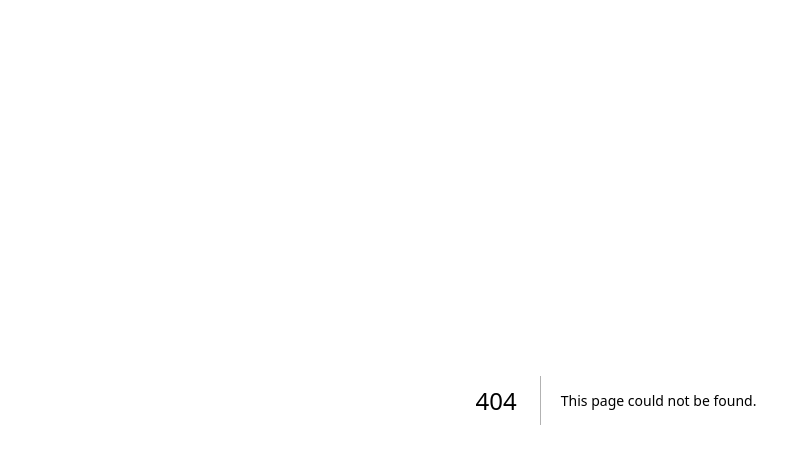
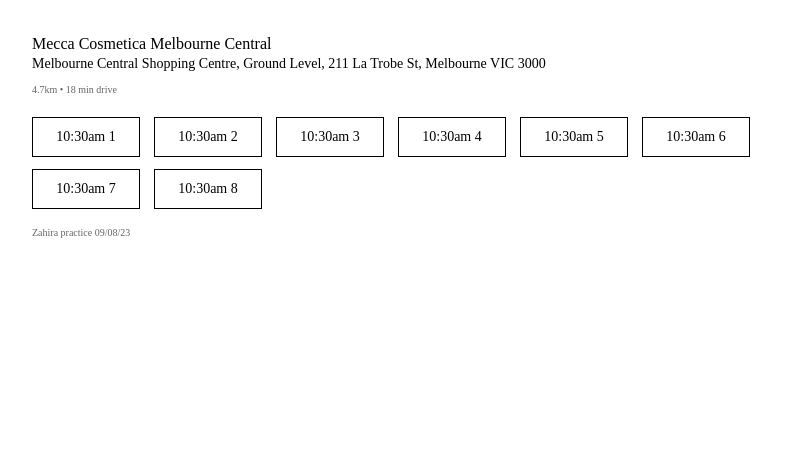
Before and after one commit to pengsterism/to-do-list, a Next.js app: page /StoresCSS in a window 1280 px wide. Before the commit this address had no page. Shown: the top 464 px of the page, without its empty margins (24-811 px from the left). Built offline with nearby package versions, Linux system fonts and the light colour scheme.

Commit message:
added stores css task

```diff
--- /dev/null
+++ b/src/app/StoresCSS/App.js
@@ -0,0 +1,105 @@
+import { styled } from "styled-components";
+import ButtonGrid from "./ButtonGrid";
+
+function App() {
+  const AppStyle = styled.div`
+    text-align: left;
+    font-weight: 400;
+    display: flex;
+    min-width: 320px;
+    max-width: 768px;
+    padding: var(--component-spacing-32, 32px) var(--component-spacing-56, 56px);
+    flex-direction: column;
+    justify-content: center;
+    align-items: flex-start;
+    gap: var(--component-spacing-8, 8px);
+    align-self: stretch;
+  `;
+  const HeaderStyle = styled.h2`
+    color: var(--mecca-colors-mecca-black, #000);
+    font-family: Euclid Circular B;
+    font-size: 16px;
+    font-style: normal;
+    line-height: 24px;
+    font-weight: 500;
+    text-align: left;
+    margin: 0;
+  `;
+
+  const AddressStyle = styled.h3`
+    color: var(--mecca-colors-mecca-black, #000);
+    font-family: Euclid Circular B;
+    font-size: 14px;
+    font-style: normal;
+    font-weight: 400;
+    margin: 0;
+      `;
+
+  const MainStyle = styled.h2`
+    color: var(--neutral-colors-darkest-grey, #666);
+    /* Notations/Desktop */
+    font-family: Euclid Circular B;
+    font-size: 10px;
+    font-style: normal;
+    font-weight: 400;
+    line-height: 20px;
+    text-align: left;
+  `;
+
+  const FooterStyle = styled.h2`
+    color: var(--neutral-colors-darkest-grey, #666);
+    /* Notations/Desktop */
+    font-family: Euclid Circular B;
+    font-size: 10px;
+    font-style: normal;
+    font-weight: 400;
+    line-height: normal;
+  `;
+
+  function Header(props) {
+    return (
+      <header>
+        <HeaderStyle>{props.store} </HeaderStyle>
+      </header>
+    );
+  }
+
+  function AddressTitle(props) {
+    return <AddressStyle>{props.address} </AddressStyle>;
+  }
+  function MainTitle(props) {
+    return (
+      <section>
+        <MainStyle>{props.distance}</MainStyle>
+      </section>
+    );
+  }
+
+  function Footer(props) {
+    return (
+      <footer>
+        <p>{props.year} </p>
+      </footer>
+    );
+  }
+
+  return (
+    <AppStyle>
+      <div>
+        <Header store="Mecca Cosmetica Melbourne Central" />
+          <AddressTitle address="Melbourne Central Shopping Centre, Ground Level, 211 La Trobe St, Melbourne VIC 3000" />
+        <MainStyle>
+          <MainTitle distance="4.7km • 18 min drive" />
+        </MainStyle>
+      </div>
+      <ButtonGrid />
+      <div>
+      <FooterStyle>
+        <Footer year="Zahira practice 09/08/23" />{" "}
+      </FooterStyle>
+      </div>
+    </AppStyle>
+  );
+}
+
+export default App;
--- /dev/null
+++ b/src/app/StoresCSS/ButtonGrid.js
@@ -0,0 +1,24 @@
+import React from 'react';
+import { ButtonGridContainer, Button } from './ButtonStyle.styles';
+
+function ButtonGrid() {
+  const handleClick = (buttonNumber) => {
+    console.log(`Button ${buttonNumber} clicked`);
+  };
+
+  const renderButtons = () => {
+    const buttons = [];
+    for (let i = 1; i <= 8; i++) {
+      buttons.push(
+        <Button key={i} onClick={() => handleClick(i)}>
+          10:30am {i}
+        </Button>
+      );
+    }
+    return buttons;
+  };
+
+  return <ButtonGridContainer>{renderButtons()}</ButtonGridContainer>;
+}
+
+export default ButtonGrid;
--- /dev/null
+++ b/src/app/StoresCSS/ButtonStyle.styles.js
@@ -0,0 +1,30 @@
+import styled from 'styled-components';
+
+export const ButtonGridContainer = styled.div`
+  display: grid;
+  grid-template-columns: repeat(auto-fill, 110px);
+    grid-gap: 12px;
+  width: 100%;
+`;
+
+export const Button = styled.button`
+  display: flex;
+min-width: 101px;
+max-width: 108px;
+padding: 12px 16px;
+justify-content: center;
+align-items: center;
+gap: 10px;
+flex: 1 0 0;
+cursor: pointer;
+color: var(--mecca-colors-mecca-black, #000);
+text-align: center;
+font-feature-settings: 'clig' off, 'liga' off;
+font-family: Euclid Circular B;
+font-size: 14px;
+font-style: normal;
+font-weight: 500;
+line-height: 14px;
+border: 1px solid var(--mecca-colors-mecca-black, #000);
+background: var(--mecca-colors-mecca-white, #FFF);
+`;
--- /dev/null
+++ b/src/app/StoresCSS/index.css
@@ -0,0 +1,13 @@
+body {
+  margin: 0;
+  font-family: -apple-system, BlinkMacSystemFont, 'Segoe UI', 'Roboto', 'Euclid Circular B',
+    'Ubuntu', 'Cantarell', 'Fira Sans', 'Droid Sans', 'Helvetica Neue',
+    sans-serif;
+  -webkit-font-smoothing: antialiased;
+  -moz-osx-font-smoothing: grayscale;
+}
+
+code {
+  font-family: source-code-pro, Menlo, Monaco, Consolas, 'Courier New',
+    monospace;
+}
--- /dev/null
+++ b/src/app/StoresCSS/page.js
@@ -0,0 +1,19 @@
+
+"use client"
+import React from "react";
+import ReactDOM from "react-dom";
+import "./index.css";
+import App from "./App";
+import reportWebVitals from "./reportWebVitals";
+import TodoList from '../components/TodoList/TodoList';
+
+
+function Stores() {
+  return (
+    <div>
+      <App />
+    </div>
+  );
+}
+
+export default Stores;
--- a/src/app/page.js
+++ b/src/app/page.js
@@ -18,7 +18,8 @@
     <Homepage>
       <h1>Zahira's projects!</h1>
       <p>Here's the things I have made so far hehe:</p>
-      <Link href="/TodoApp">Go to To-Do List</Link>
+      <p><Link href="/TodoApp">Go to To-Do List</Link></p>
+      <p><Link href="/StoresCSS">Go to Mecca Stores CSS Activity</Link></p>
     </Homepage>
   );
 }
```
Also changed, not shown: src/app/StoresCSS/button.jsx (added, +11 -0 lines), src/app/StoresCSS/grid.jsx (added, +23 -0 lines), src/app/StoresCSS/setupTests.js (added, +5 -0 lines), src/app/StoresCSS/logo.svg (added), src/app/StoresCSS/reportWebVitals.js (added).
